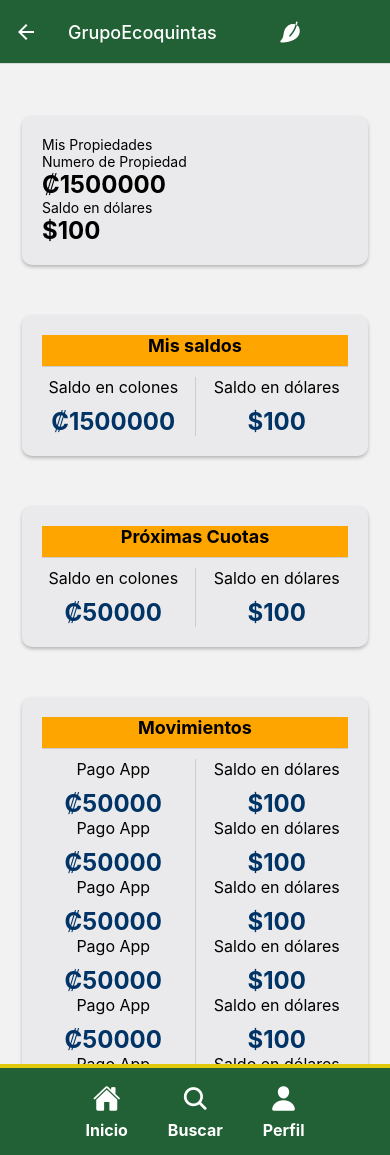
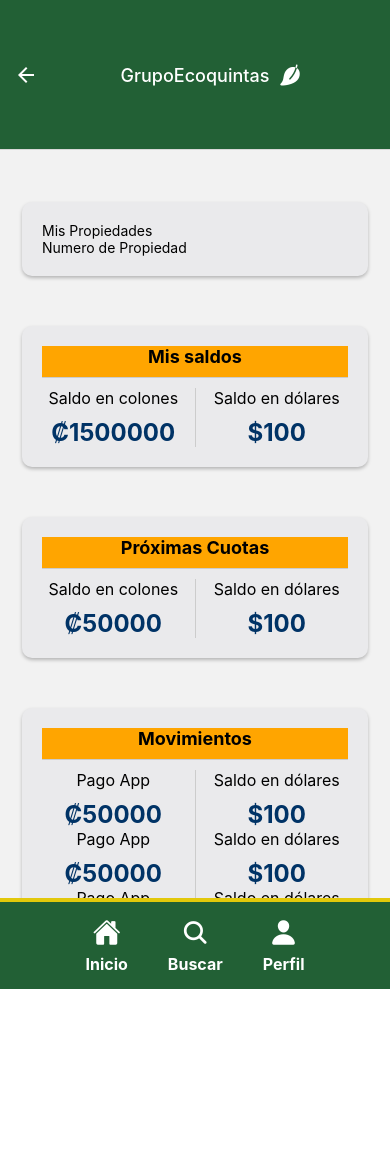
Before and after one commit to GrupoEcoquintas/EcoApp, a React Native app: screen /LoginSuccess in a window 390 px wide. After the commit the page ends 989 px from the top, so only its background shows below. Built offline with nearby package versions, Linux system fonts and the light colour scheme.

Commit message:
Agrego la funcion onClic para Movimientos

```diff
--- a/package.json
+++ b/package.json
@@ -11,7 +11,7 @@
   "dependencies": {
     "@expo/vector-icons": "^13.0.0",
     "@expo/webpack-config": "^18.0.1",
-    "@react-native-async-storage/async-storage": "1.17.11",
+    "@react-native-async-storage/async-storage": "^1.17.11",
     "@react-navigation/native": "^6.1.6",
     "@react-navigation/stack": "^6.3.16",
     "crypto-js": "^4.1.1",
--- /dev/null
+++ b/src/components/Balance/BalanceReport.js
@@ -0,0 +1,132 @@
+import React from 'react';
+import { View, Text, StyleSheet } from 'react-native';
+import Footer from "../Footer/Footer";
+
+const BalanceReport = () => {
+  const cliente = {
+    nombre: 'Kleyt Palmyr Eugene',
+    nombreProyecto: 'Batsú',
+    numeroLote: '005',
+    saldo: 1000,
+    movimientos: [
+      { fecha: '2023-05-01', concepto: 'Abono', monto: 2000, saldo: '6000000' },
+      { fecha: '2023-05-01', concepto: 'Abono', monto: 2000, saldo: '6000000' },
+      { fecha: '2023-05-01', concepto: 'Abono', monto: 2000, saldo: '6000000' },
+      { fecha: '2023-05-01', concepto: 'Abono', monto: 2000, saldo: '6000000' },
+      { fecha: '2023-05-01', concepto: 'Abono', monto: 2000, saldo: '6000000' },
+      { fecha: '2023-05-01', concepto: 'Abono', monto: 2000, saldo: '6000000' },
+      { fecha: '2023-05-01', concepto: 'Abono', monto: 2000, saldo: '6000000' },
+      // Agrega más movimientos según tus necesidades
+    ],
+  };
+
+  return (
+    <View style={styles.container}>
+      <Text style={styles.heading}>Estado de Cuenta</Text>
+      <Text style={styles.subHeading}>Cliente: {cliente.nombre}</Text>
+      <Text style={styles.subHeading}>Nombre del proyecto: {cliente.nombreProyecto}</Text>
+      <Text style={styles.subHeading}>Número de Lote: {cliente.numeroLote}</Text>
+      <Text style={styles.saldo}>Saldo Actual: {cliente.saldo}</Text>
+
+      <View style={styles.movimientosContainer}>
+        <View style={styles.titulosContainer}>
+          <Text style={[styles.titulo, styles.alignLeft]}>Fecha</Text>
+          <Text style={[styles.titulo, styles.alignLeft]}>Tipo de Pago</Text>
+          <Text style={[styles.titulo, styles.alignRight]}>Monto</Text>
+          <Text style={[styles.titulo, styles.alignRight]}>Saldo Actual</Text>
+        </View>
+
+        {cliente.movimientos.map((movimiento, index) => (
+          <View
+            style={[styles.movimiento, index % 2 === 0 ? null : styles.filaImpar]}
+            key={index}
+          >
+            <Text style={[styles.fecha, styles.alignLeft]}>{movimiento.fecha}</Text>
+            <Text style={[styles.concepto, styles.alignLeft]}>{movimiento.concepto}</Text>
+            <Text style={[styles.monto, styles.alignRight]}>{movimiento.monto}</Text>
+            <Text style={[styles.saldoAcual, styles.alignRight]}>{movimiento.saldo}</Text>
+          </View>
+        ))}
+      </View>
+      <Footer />
+    </View>
+  );
+};
+
+const styles = StyleSheet.create({
+  container: {
+    flex: 1,
+    backgroundColor: '#f5f5f5',
+    padding: 20,
+  },
+  heading: {
+    fontSize: 24,
+    fontWeight: 'bold',
+    marginBottom: 10,
+    textAlign: 'center',
+    color: '#6fbf73', // Color verde claro
+  },
+  subHeading: {
+    fontSize: 18,
+    marginBottom: 5,
+    textAlign: 'center',
+  },
+  saldo: {
+    fontSize: 16,
+    marginBottom: 20,
+    textAlign: 'center',
+  },
+  movimientosContainer: {
+    borderWidth: 1,
+    borderColor: '#ccc',
+    borderRadius: 5,
+    padding: 10,
+  },
+  titulosContainer: {
+    flexDirection: 'row',
+    justifyContent: 'space-between',
+    marginBottom: 10,
+    borderBottomWidth: 1,
+    borderColor: '#ccc',
+    paddingBottom: 5,
+  },
+  titulo: {
+    flex: 1,
+    fontWeight: 'bold',
+    fontSize: 16,
+  },
+  alignRight: {
+    textAlign: 'right',
+  },
+  alignLeft: {
+    textAlign: 'left',
+  },
+  movimiento: {
+    flexDirection: 'row',
+    justifyContent: 'space-between',
+    marginBottom: 10,
+  },
+  filaImpar: {
+    backgroundColor: '#f9f9f9', // Color gris claro para las filas impares
+  },
+  fecha: {
+    flex: 2,
+    fontSize: 16,
+  },
+  concepto: {
+    marginLeft: 5,
+    flex: 2,
+    fontSize: 16,
+  },
+  monto: {
+    marginRight: 5,
+    flex: 1,
+    fontSize: 16,
+  },
+  saldoAcual: {
+    flex: 2,
+    fontSize: 16,
+  },
+});
+
+export default BalanceReport;
--- a/src/components/Login/LoginScreen.js
+++ b/src/components/Login/LoginScreen.js
@@ -32,7 +32,7 @@
     };
 
     // Enviar la solicitud al backend
-    fetch("https://api-rest.ecoquintas.net/api/authenticate", {
+    fetch("http://localhost:3000/api/authenticate", {
       method: "POST",
       headers: {
         "Content-Type": "application/json",
--- a/src/components/Login/LoginSuccess.js
+++ b/src/components/Login/LoginSuccess.js
@@ -1,13 +1,51 @@
-import React, { useState } from "react";
-import { View, Text, StyleSheet, ScrollView } from "react-native";
+import React, { useState, useEffect } from "react";
+import {
+  View,
+  Text,
+  StyleSheet,
+  ScrollView,
+  TouchableOpacity,
+} from "react-native";
 import Footer from "../Footer/Footer"; // Asegúrate de importar correctamente el componente Footer
+import { useNavigation } from "@react-navigation/native";
+import AsyncStorage from "@react-native-async-storage/async-storage";
 
 export default function LoginSuccess() {
+  const navigation = useNavigation();
+
   const [saldoColones, setSaldoColones] = useState(1500000);
   const [saldoDolares, setSaldoDolares] = useState(2000);
   const [cuotaColones, setCuotaColones] = useState(50000);
   const [cuotaDolares, setCuotaDolares] = useState(100);
-  const [numPropiedades, setnumPropiedades] = useState(100);
+  const [propiedades, setPropiedades] = useState([]);
+
+  const handleCardPress = () => {
+    navigation.navigate("BalanceReport");
+
+    AsyncStorage.getItem("token")
+      .then((token) => {
+        fetch("http://localhost:3000/api/authenticate", {
+          method: "POST", // Cambiado a POST
+          headers: {
+            "Content-Type": "application/json",
+            Authorization: `Bearer ${token}`, // Agregado el token de autorización
+          },
+        })
+          .then((response) => response.json())
+          .then((data) => {
+            //console.log(token);
+            // Aquí puedes actualizar el estado con los datos obtenidos, por ejemplo:
+            setPropiedades(data.propiedades2);
+            console.log(data.propiedades2)
+          })
+          .catch((error) => {
+            console.log("Error en la solicitud:", error);
+          });
+      })
+      .catch((error) => {
+        console.log("Error al obtener el token:", error);
+      });
+  };
 
   return (
     <View style={styles.container}>
@@ -19,28 +57,19 @@
             </View>
             <View style={styles.cardBodyPropiedades}>
               <View style={styles.columnPropiedades}>
-                <Text style={styles.columnTitlePropiedades}>Numero de Propiedad</Text>
+                <Text style={styles.columnTitlePropiedades}>
+                  Numero de Propiedad
+                </Text>
                 <Text
                   style={[
                     styles.saldoTextPropiedades,
                     { fontSize: 24, fontWeight: "bold" },
                   ]}
                 >
-                  ₡{saldoColones}
+                  {propiedades}
                 </Text>
               </View>
               <View style={styles.separatorPropiedades} />
-              <View style={styles.columnPropiedades}>
-                <Text style={styles.columnTitlePropiedades}>Saldo en dólares</Text>
-                <Text
-                  style={[
-                    styles.saldoTextPropiedades,
-                    { fontSize: 24, fontWeight: "bold" },
-                  ]}
-                >
-                  ${cuotaDolares}
-                </Text>
-              </View>
             </View>
           </View>
           <View style={styles.card}>
@@ -105,6 +134,7 @@
             </View>
           </View>
 
+          <TouchableOpacity onPress={handleCardPress}>
             <View style={styles.card}>
               <View style={styles.cardHeader}>
                 <Text style={styles.cardTitle}>Movimientos</Text>
@@ -184,82 +214,8 @@
                   </Text>
                 </View>
               </View>
-            <View style={styles.cardBody}>
-              <View style={styles.column}>
-                <Text style={styles.columnTitle}>Pago App</Text>
-                <Text
-                  style={[
-                    styles.saldoText,
-                    { fontSize: 24, fontWeight: "bold" },
-                  ]}
-                >
-                  ₡{cuotaColones}
-                </Text>
             </View>
-              <View style={styles.separator} />
-              <View style={styles.column}>
-                <Text style={styles.columnTitle}>Saldo en dólares</Text>
-                <Text
-                  style={[
-                    styles.saldoText,
-                    { fontSize: 24, fontWeight: "bold" },
-                  ]}
-                >
-                  ${cuotaDolares}
-                </Text>
-              </View>
-            </View>
-            <View style={styles.cardBody}>
-              <View style={styles.column}>
-                <Text style={styles.columnTitle}>Pago App</Text>
-                <Text
-                  style={[
-                    styles.saldoText,
-                    { fontSize: 24, fontWeight: "bold" },
-                  ]}
-                >
-                  ₡{cuotaColones}
-                </Text>
-              </View>
-              <View style={styles.separator} />
-              <View style={styles.column}>
-                <Text style={styles.columnTitle}>Saldo en dólares</Text>
-                <Text
-                  style={[
-                    styles.saldoText,
-                    { fontSize: 24, fontWeight: "bold" },
-                  ]}
-                >
-                  ${cuotaDolares}
-                </Text>
-              </View>
-            </View>
-            <View style={styles.cardBody}>
-              <View style={styles.column}>
-                <Text style={styles.columnTitle}>Pago App</Text>
-                <Text
-                  style={[
-                    styles.saldoText,
-                    { fontSize: 24, fontWeight: "bold" },
-                  ]}
-                >
-                  ₡{cuotaColones}
-                </Text>
-              </View>
-              <View style={styles.separator} />
-              <View style={styles.column}>
-                <Text style={styles.columnTitle}>Saldo en dólares</Text>
-                <Text
-                  style={[
-                    styles.saldoText,
-                    { fontSize: 24, fontWeight: "bold" },
-                  ]}
-                >
-                  ${cuotaDolares}
-                </Text>
-              </View>
-            </View>
-          </View>
+          </TouchableOpacity>
         </ScrollView>
       </View>
       <Footer />
```
Also changed, not shown: src/components/navigation/Navigation.js (+18 -3 lines), 2 other files (tests, documents, lock files or other folders). Lines whose indentation alone changed are shown as unchanged.
